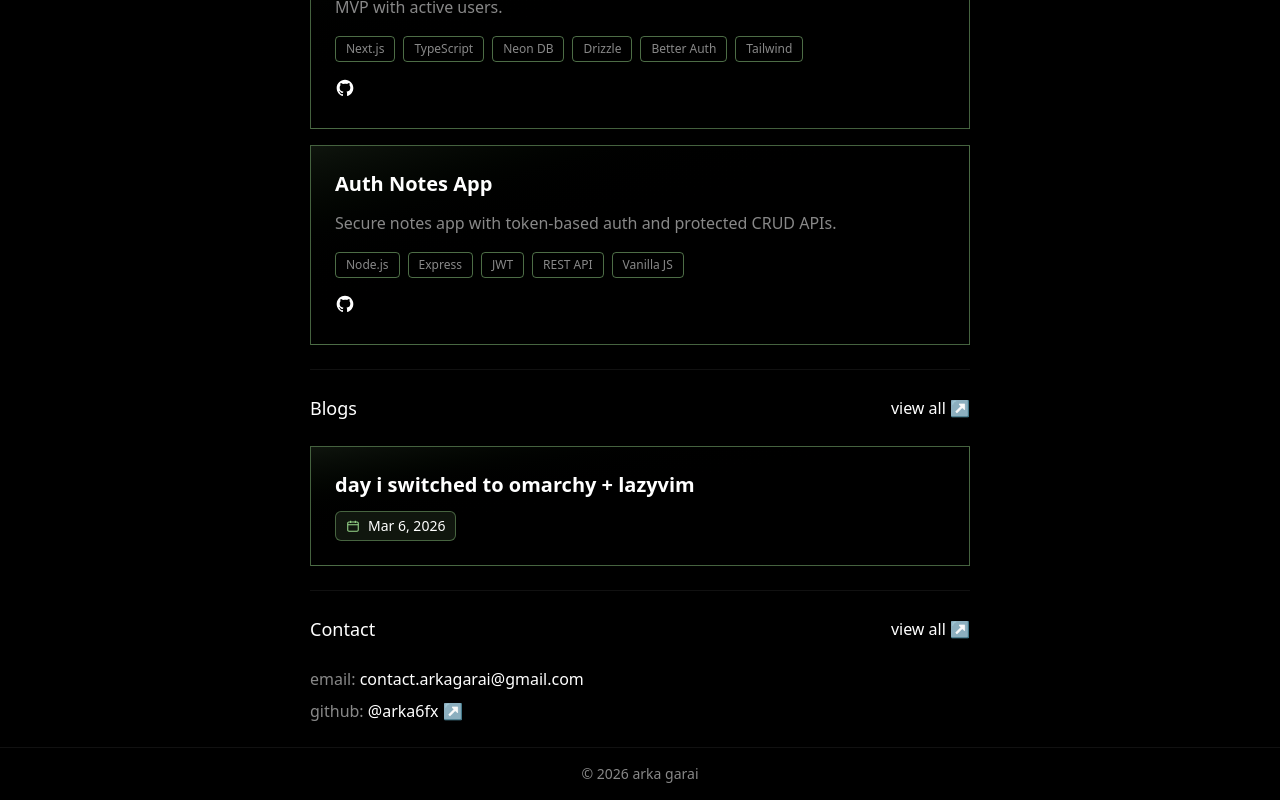
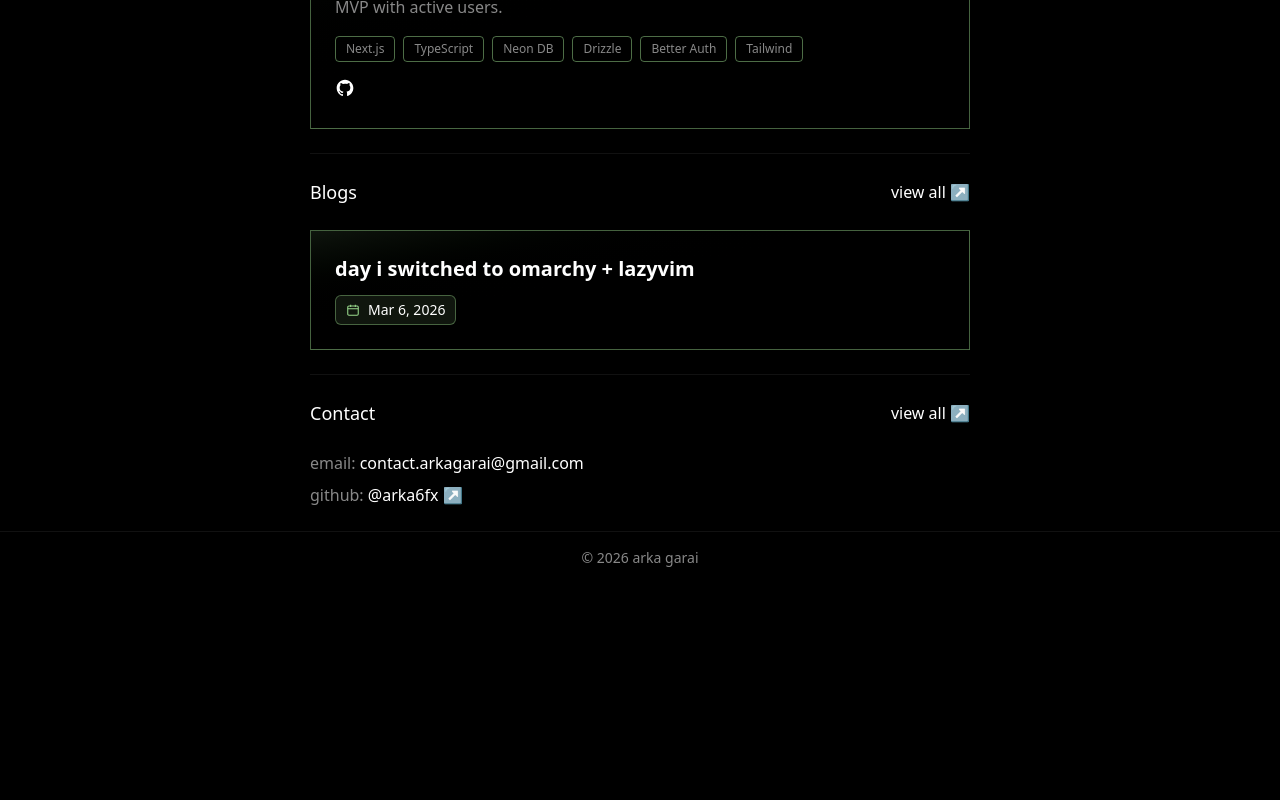
Before and after one commit to arka6fx/arka6fx.com, a Next.js app: page / in a window 1280 px wide. Shown: the part 1165-1965 px from the top of the page. After the commit the page ends 1749 px from the top, so only its background shows below. Built offline with nearby package versions, Linux system fonts and the light colour scheme; a web font is replaced by a local one.

Commit message:
remove auth notes

```diff
--- a/src/data/projects.ts
+++ b/src/data/projects.ts
@@ -16,12 +16,4 @@ export const projects = [
       "Tailwind",
     ],
   },
-  {
-    name: "Auth Notes App",
-    description:
-      "Secure notes app with token-based auth and protected CRUD APIs.",
-    link: "https://github.com/arka6fx/vanilla-auth-notes-app",
-    github: "https://github.com/arka6fx/vanilla-auth-notes-app",
-    stack: ["Node.js", "Express", "JWT", "REST API", "Vanilla JS"],
-  },
 ] satisfies Project[];
```
